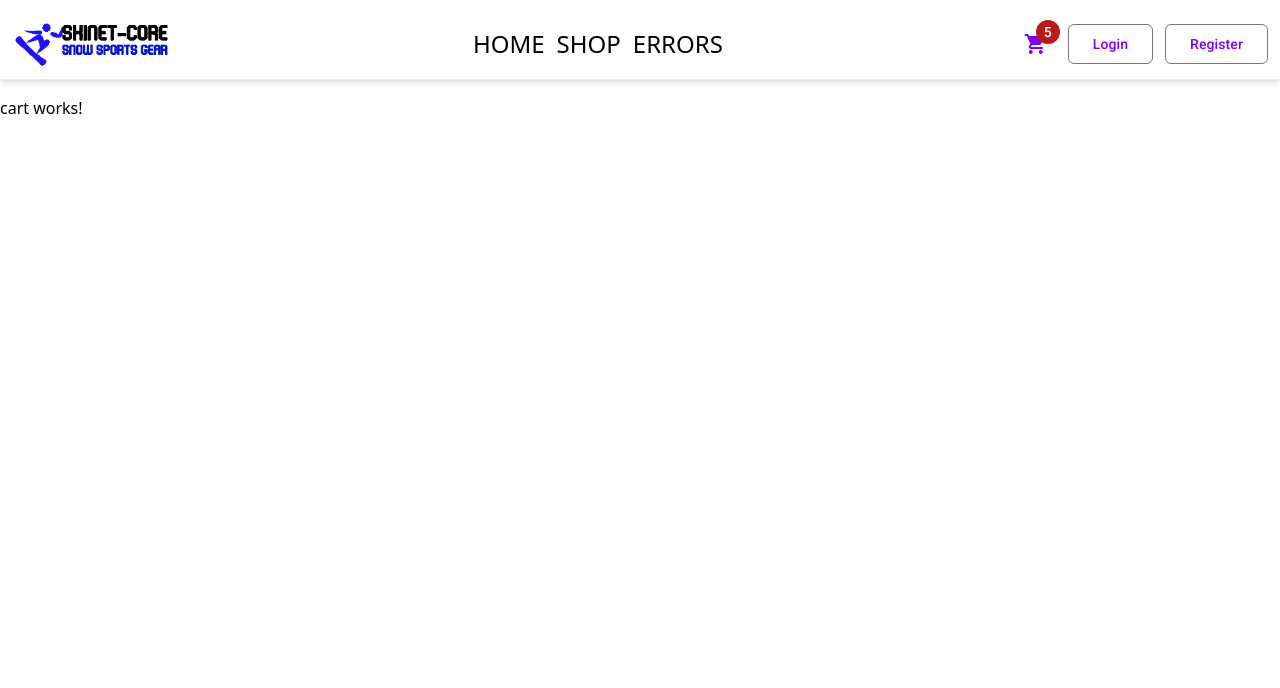
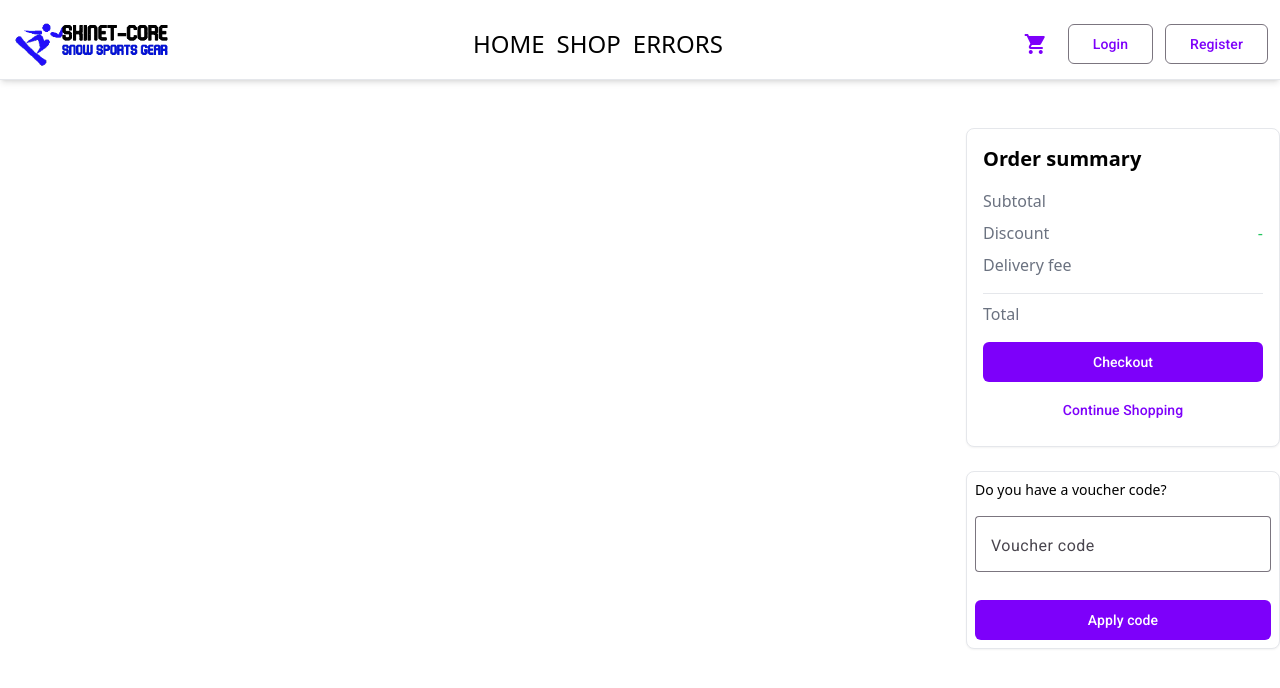
Before and after one commit to Moazgamal/skinet-project, an Angular app in the folder skinet/client/: page /cart in a window 1280 px wide. Shown: the top 688 px of the page. Built offline with nearby package versions, Linux system fonts and the light colour scheme.

Commit message:
Updating the nav bar with the cart item count Styling the cart Create the order summary component Creating the order totals

```diff
--- /dev/null
+++ b/skinet/client/src/app/features/cart/cart-item/cart-item.component.html
@@ -0,0 +1,38 @@
+<div class="rounded-lg border border-gray-200 bg-white p-4 shadow-sm mb-4">
+  <div class="flex items-center justify-between gap-6">
+    <a routerLink="/shop/{{item().productId}}" class="shrink order-1">
+      <img src="{{item().pictureUrl}}" alt="product image" class="h-20 w-20">
+    </a>
+    <div class="flex items-center justify-between order-3">
+      <div class="flex items-center align-middle gap-3">
+        <button mat-icon-button (click)="decrementQuantity()">
+          <mat-icon class="text-red-600">remove</mat-icon>
+        </button>
+
+        <div class="font-semibold text-xl mb-1">{{item().quantity}}</div>
+
+        <button mat-icon-button (click)="incrementQuantity()">
+          <mat-icon class="text-green-600">add</mat-icon>
+        </button>
+      </div>
+
+      <div class="text-end order-4 w-32">
+        <p class="font-bold text-xl">{{item().price | currency}}</p>
+      </div>
+    </div>
+
+    <div class="w-full flex-1 space-y-4 order-2 max-w-md">
+      <a routerLink="/shop/{{item().productId}}" class="font-medium">
+        {{item().productName}}
+      </a>
+
+      <div class="flex items-center gap-4">
+        <button mat-button color="warn" (click)="removeItemFromCart()">
+          <mat-icon>delete</mat-icon>
+          Delete
+        </button>
+      </div>
+    </div>
+
+  </div>
+</div>
--- /dev/null
+++ b/skinet/client/src/app/features/cart/cart-item/cart-item.component.ts
@@ -0,0 +1,36 @@
+import { Component, inject, input } from '@angular/core';
+import { CartItem } from '../../../shared/models/cart';
+import { RouterLink } from '@angular/router';
+import { MatButton } from '@angular/material/button';
+import { MatIcon } from '@angular/material/icon';
+import { CurrencyPipe } from '@angular/common';
+import { CartService } from '../../../core/services/cart.service';
+
+@Component({
+  selector: 'app-cart-item',
+  standalone: true,
+  imports: [
+    RouterLink,
+    MatButton,
+    MatIcon,
+    CurrencyPipe
+  ],
+  templateUrl: './cart-item.component.html',
+  styleUrl: './cart-item.component.scss'
+})
+export class CartItemComponent {
+  item = input.required<CartItem>();
+  cartService = inject(CartService);
+
+  incrementQuantity() {
+    this.cartService.addItemToCart(this.item());
+  }
+
+  decrementQuantity() {
+    this.cartService.removeItemFromCart(this.item().productId);
+  }
+
+  removeItemFromCart() {
+    this.cartService.removeItemFromCart(this.item().productId, this.item().quantity);
+  }
+}
--- a/skinet/client/src/app/features/cart/cart.component.html
+++ b/skinet/client/src/app/features/cart/cart.component.html
@@ -1 +1,14 @@
-<p>cart works!</p>
+<section>
+  <div class="mx-auto max-w-screen-xl">
+    <div class="flex w-full items-start gap-6 mt-32">
+      <div class="w-3/4">
+        @for (item of cartService.cart()?.items; track item.productId) {
+        <app-cart-item [item]="item"></app-cart-item>
+        }
+      </div>
+      <div class="w-1/4">
+        <app-order-summary></app-order-summary>
+      </div>
+    </div>
+  </div>
+</section>
--- a/skinet/client/src/app/features/cart/cart.component.ts
+++ b/skinet/client/src/app/features/cart/cart.component.ts
@@ -1,11 +1,14 @@
-import { Component } from '@angular/core';
+import { Component, inject } from '@angular/core';
+import { CartService } from '../../core/services/cart.service';
+import { CartItemComponent } from "./cart-item/cart-item.component";
+import { OrderSummaryComponent } from "../../shared/components/order-summary/order-summary.component";
 
 @Component({
   selector: 'app-cart',
-  imports: [],
+  imports: [CartItemComponent, OrderSummaryComponent],
   templateUrl: './cart.component.html',
   styleUrl: './cart.component.scss'
 })
 export class CartComponent {
-
+  cartService = inject(CartService);
 }
--- a/skinet/client/src/app/layout/header/header.component.html
+++ b/skinet/client/src/app/layout/header/header.component.html
@@ -7,7 +7,8 @@
       <a routerLink="/test-error" routerLinkActive="active">Errors</a>
     </nav>
     <div class="flex gap-3 align-middle">
-      <a routerLink="/cart" routerLinkActive="active" matBadge="5" matBadgeSize="large" class="custom-badge mt-2 mr-2">
+      <a routerLink="/cart" routerLinkActive="active" matBadge="{{cartService.itemCount()}}" matBadgeSize="large"
+        class="custom-badge mt-2 mr-2">
         <mat-icon>shopping_cart</mat-icon>
       </a>
       <button mat-stroked-button>Login</button>
--- a/skinet/client/src/app/layout/header/header.component.ts
+++ b/skinet/client/src/app/layout/header/header.component.ts
@@ -5,6 +5,7 @@ import { MatBadge } from '@angular/material/badge';
 import { RouterLink, RouterLinkActive } from '@angular/router';
 import { BusyService } from '../../core/services/busy.service';
 import { MatProgressBar } from '@angular/material/progress-bar';
+import { CartService } from '../../core/services/cart.service';
 
 @Component({
   selector: 'app-header',
@@ -22,5 +23,6 @@ import { MatProgressBar } from '@angular/material/progress-bar';
 export class HeaderComponent {
 
   busyService = inject(BusyService);
+  cartService = inject(CartService);
 
 }
--- /dev/null
+++ b/skinet/client/src/app/shared/components/order-summary/order-summary.component.html
@@ -0,0 +1,55 @@
+<div class="mx-auto max-w-4xl flex-1 space-y-6 w-full">
+  <div class="space-y-4 rounded-lg border border-gray-200 p-4 bg-white shadow-sm">
+    <p class="text-xl font-semibold">Order summary</p>
+    <div class="space-y-4">
+      <div class="space-y-2">
+        <dl class="flex items-center justify-between gap-4">
+          <dt class="font-medium text-gray-500">Subtotal</dt>
+          <dd class="font-medium text-gray-900">
+            {{cartService.totals()?.subtotal | currency}}
+          </dd>
+        </dl>
+        <dl class="flex items-center justify-between gap-4">
+          <dt class="font-medium text-gray-500">Discount</dt>
+          <dd class="font-medium text-green-500">
+            -{{cartService.totals()?.discount | currency}}
+          </dd>
+        </dl>
+        <dl class="flex items-center justify-between gap-4">
+          <dt class="font-medium text-gray-500">Delivery fee</dt>
+          <dd class="font-medium text-gray-900">
+            {{cartService.totals()?.shipping | currency}}
+          </dd>
+        </dl>
+      </div>
+
+      <dl class="flex items-center justify-between gap-4 border-t border-gray-200 pt-2">
+        <dt class="font-medium text-gray-500">Total</dt>
+        <dd class="font-medium text-gray-900">
+          {{cartService.totals()?.total | currency}}
+        </dd>
+      </dl>
+    </div>
+
+    <div class="flex flex-col gap-2">
+      <button routerLink="/checkout" mat-flat-button>Checkout</button>
+      <button routerLink="/shop" mat-button>Continue Shopping</button>
+    </div>
+
+  </div>
+
+  <div class="space-y-4 rounded-lg border border-gray-200 bg-white shadow-sm">
+    <form class="space-y-2 flex flex-col p-2">
+      <label class="mb-2 block text-sm font-medium">
+        Do you have a voucher code?
+      </label>
+      <mat-form-field appearance="outline">
+        <mat-label>Voucher code</mat-label>
+        <input type="text" matInput>
+      </mat-form-field>
+
+      <button mat-flat-button>Apply code</button>
+    </form>
+  </div>
+
+</div>
--- /dev/null
+++ b/skinet/client/src/app/shared/components/order-summary/order-summary.component.ts
@@ -0,0 +1,25 @@
+import { Component, inject } from '@angular/core';
+import { MatButton } from '@angular/material/button';
+import { MatFormField, MatLabel } from '@angular/material/form-field';
+import { MatInput } from '@angular/material/input';
+import { RouterLink } from '@angular/router';
+import { CartService } from '../../../core/services/cart.service';
+import { CurrencyPipe } from '@angular/common';
+
+@Component({
+  selector: 'app-order-summary',
+  standalone: true,
+  imports: [
+    MatButton,
+    RouterLink,
+    MatFormField,
+    MatLabel,
+    MatInput,
+    CurrencyPipe
+  ],
+  templateUrl: './order-summary.component.html',
+  styleUrl: './order-summary.component.scss'
+})
+export class OrderSummaryComponent {
+  cartService = inject(CartService);
+}
```
Also changed, not shown: skinet/client/src/app/features/cart/cart-item/cart-item.component.scss (added), skinet/client/src/app/shared/components/order-summary/order-summary.component.scss (added).
